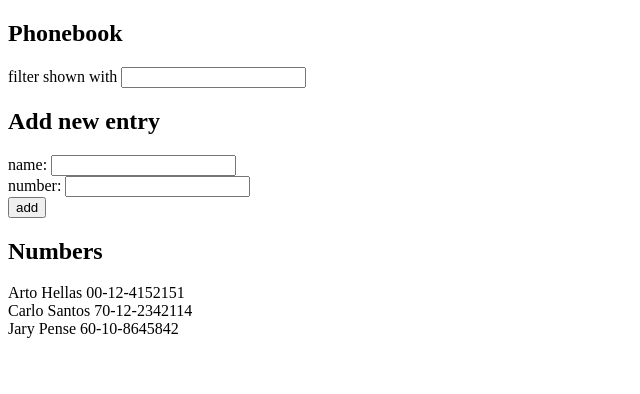
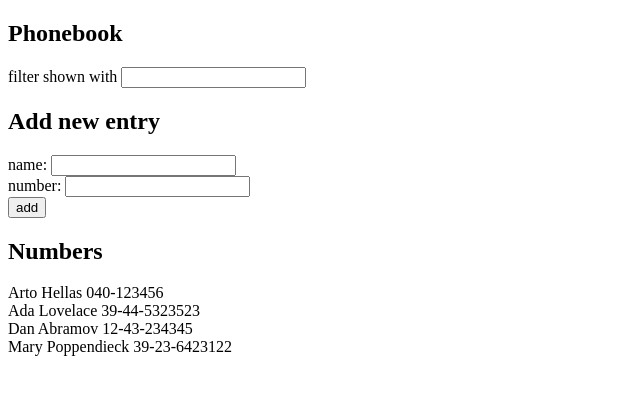
Before and after one commit to wrthm/fullstackopen2022-exercises, a React (Create React App) app in the folder part2/phonebook/: page / in a window 1280 px wide. Shown: the top 394 px of the page, without its empty margins (0-640 px from the left). Built offline with nearby package versions, Linux system fonts and the light colour scheme; data requests are answered from the project's data file.

Commit message:
Exercise 2.11 done

```diff
--- /dev/null
+++ b/part2/phonebook/db.json
@@ -0,0 +1,24 @@
+{
+  "persons":[
+    {
+      "name": "Arto Hellas",
+      "number": "040-123456",
+      "id": 1
+    },
+    {
+      "name": "Ada Lovelace",
+      "number": "39-44-5323523",
+      "id": 2
+    },
+    {
+      "name": "Dan Abramov",
+      "number": "12-43-234345",
+      "id": 3
+    },
+    {
+      "name": "Mary Poppendieck",
+      "number": "39-23-6423122",
+      "id": 4
+    }
+  ]
+}
--- a/part2/phonebook/src/App.js
+++ b/part2/phonebook/src/App.js
@@ -1,17 +1,20 @@
-import { useState } from 'react'
+import { useState, useEffect } from 'react'
 import Filter from './Filter'
 import PersonForm from './PersonForm'
 import Persons from './Persons'
+import axios from 'axios'
 
 const App = () => {
-  const [persons, setPersons] = useState([
-    { name: 'Arto Hellas', number: '00-12-4152151' },
-    { name: 'Carlo Santos', number: '70-12-2342114' },
-    { name: 'Jary Pense', number: '60-10-8645842' },
-  ])
+  const [persons, setPersons] = useState([])
   const [filter, setFilter] = useState('')
   const [newName, setNewName] = useState('')
   const [newNumber, setNewNumber] = useState('')
+
+  useEffect(() => {
+    axios
+      .get('http://127.0.0.1:3001/persons')
+      .then(response => setPersons(response.data))
+  }, [])
 
   const handleAddPerson = (event) => {
     event.preventDefault()
```
Also changed, not shown: part2/phonebook/package.json (+6 -1 lines), 1 other file (tests, documents, lock files or other folders).
